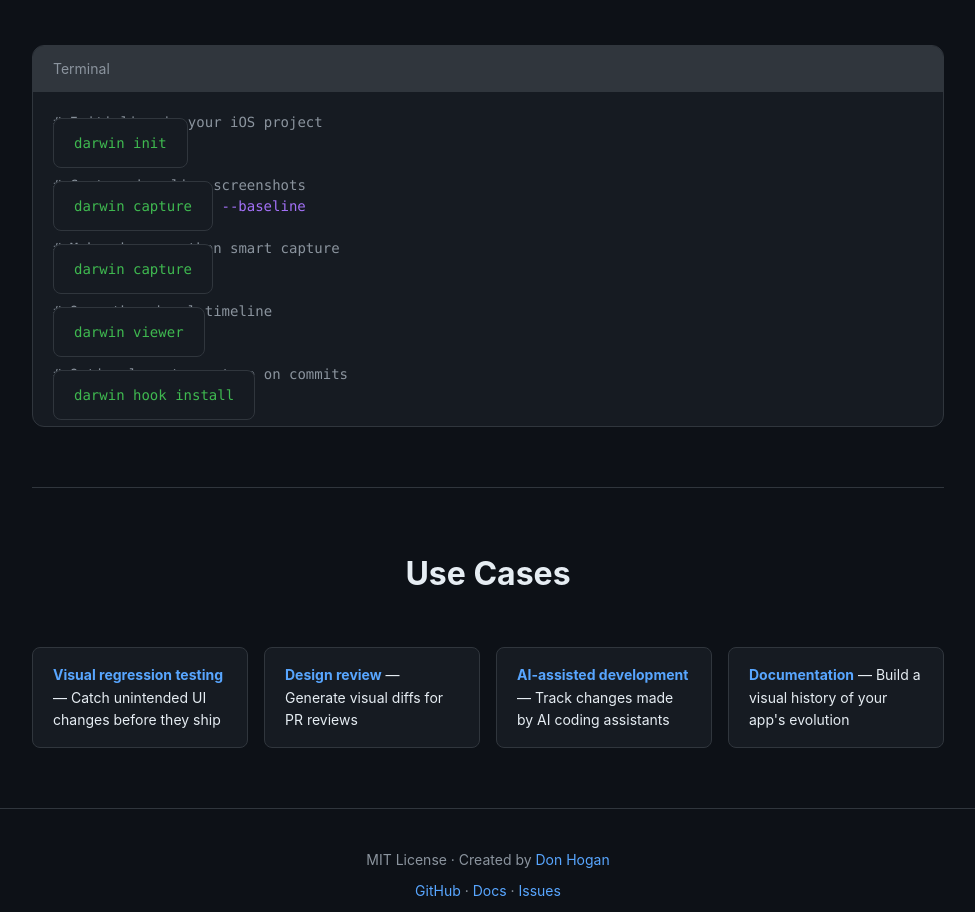
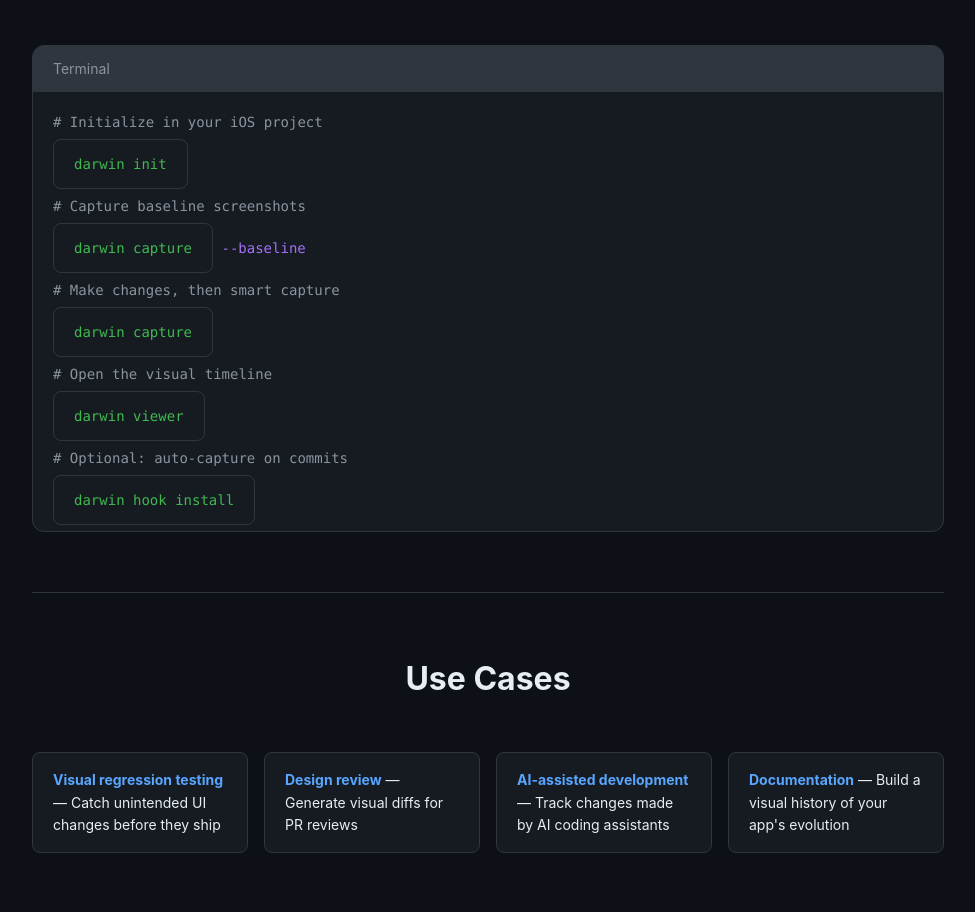
Before and after one commit to dontoisme/darwin, a plain HTML site: page docs/index.html in a window 1280 px wide. Shown: the part 3145-4057 px from the top of the page, without its empty margins (152-1127 px from the left). Drawn offline with Linux system fonts and the light colour scheme.

Commit message:
fix: Comment display in Quick Start code block

```diff
--- a/docs/index.html
+++ b/docs/index.html
@@ -384,7 +384,7 @@
             line-height: 1.5;
         }
 
-        .code-block .comment { color: var(--text-muted); }
+        .code-block .comment { color: var(--text-muted); display: block; }
         .code-block .command { color: var(--accent-green); }
         .code-block .flag { color: var(--accent-purple); }
 
```
